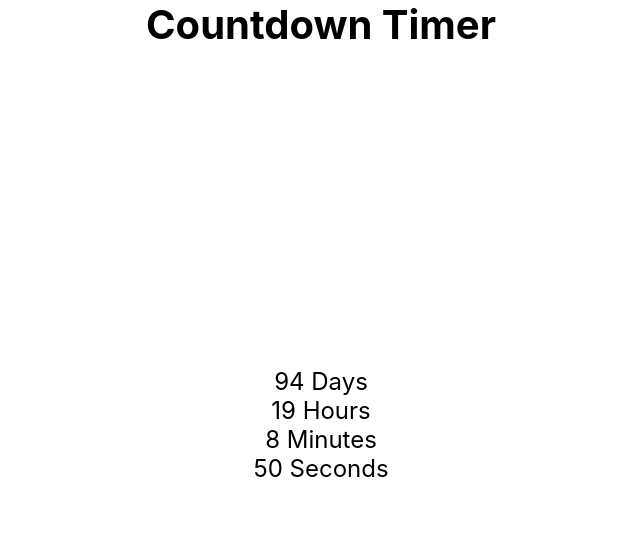
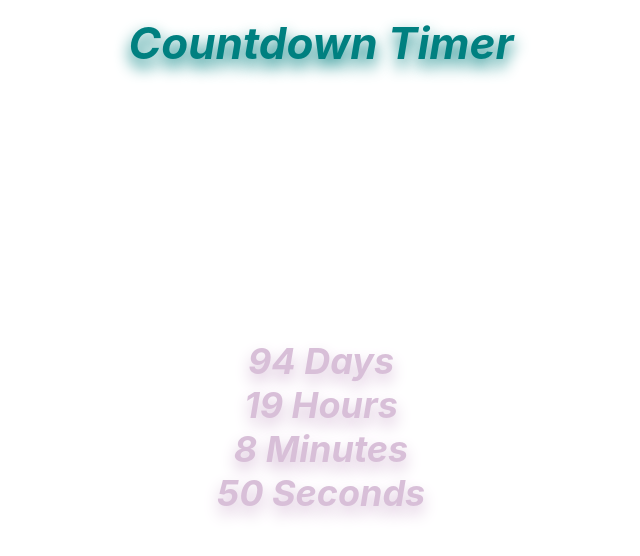
Before and after one commit to lordeadroid/countdown, a Vue app: page / in a window 1280 px wide. Shown: the top 556 px of the page, without its empty margins (319-959 px from the left). Built offline with nearby package versions, Linux system fonts and the light colour scheme.

Commit message:
feat: added text-shadow for the text

```diff
--- a/src/App.vue
+++ b/src/App.vue
@@ -49,15 +49,21 @@ div {
   flex-direction: column;
   justify-content: center;
   align-items: center;
-  height: 100svh;
-  width: 100svw;
+  height: 100dvh;
+  width: 100dvw;
+  padding: 1rem;
+  font-style: italic;
+  font-weight: 700;
+  text-shadow: 0rem 0.5rem 1rem;
 
   & > h1 {
-    font-size: 2.5rem;
+    font-size: 2.75rem;
+    color: teal;
   }
 
   & > span {
-    font-size: 1.5rem;
+    font-size: 2.25rem;
+    color: thistle;
   }
 }
 </style>
```
